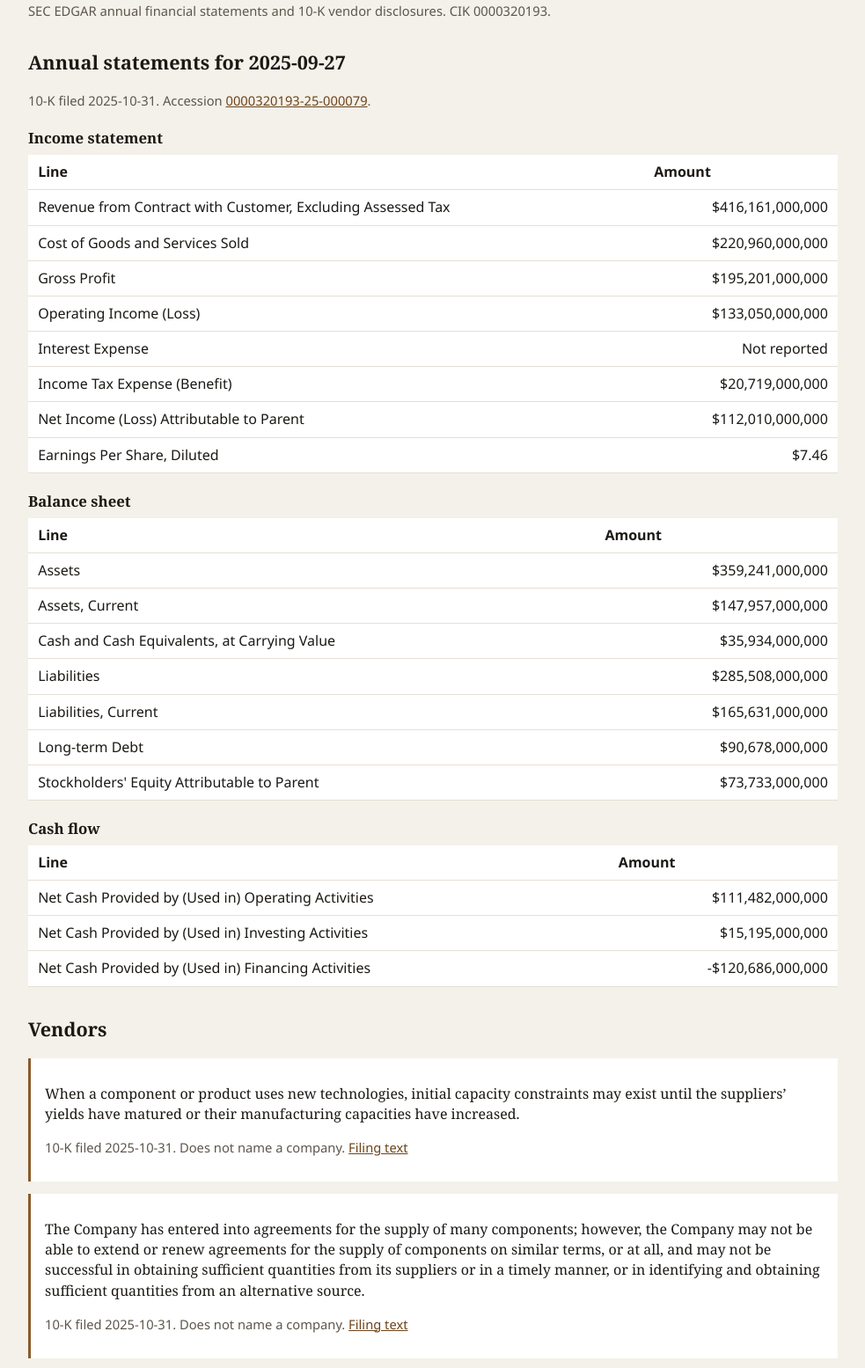
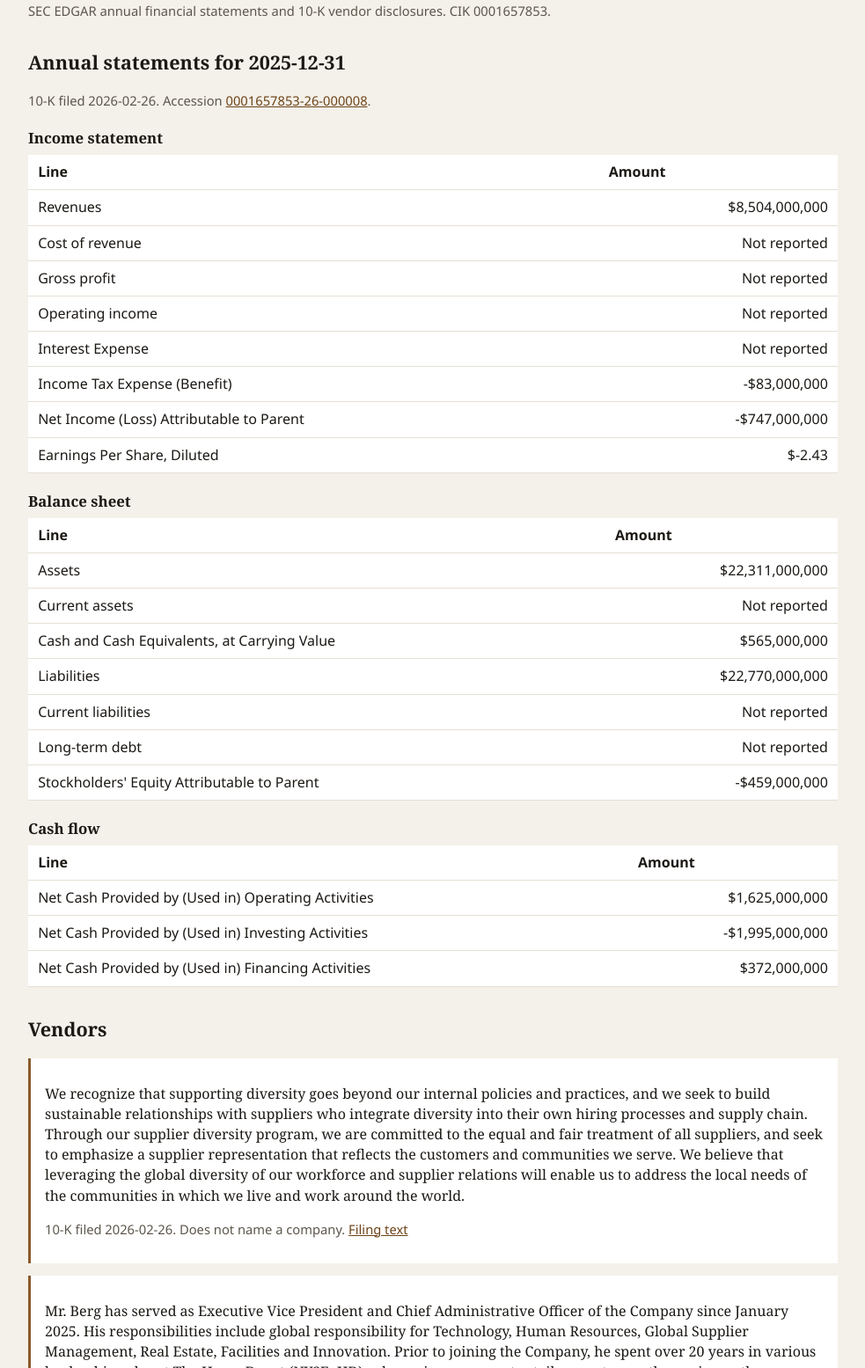
Before and after one commit to bejaranoalexia-hue/edgar-company-lookup, a plain HTML site: page site/index.html in a window 1280 px wide. Shown: the part 113-1668 px from the top of the page at 88% size, without its empty margins (148-1131 px from the left). Drawn offline with Linux system fonts and the light colour scheme.

Commit message:
Publish the Hertz EDGAR report on the GitHub Pages site.
Co-authored-by: Cursor <cursoragent@cursor.com>

```diff
--- a/site/index.html
+++ b/site/index.html
@@ -3,7 +3,7 @@
 <head>
   <meta charset="utf-8">
   <meta name="viewport" content="width=device-width, initial-scale=1">
-  <title>Apple Inc. (AAPL) EDGAR report</title>
+  <title>HERTZ GLOBAL HOLDINGS, INC (HTZ) EDGAR report</title>
   <style>
     body {
       margin: 0 auto;
@@ -38,37 +38,36 @@
 </head>
 <body>
   <header>
-    <h1>Apple Inc. (AAPL)</h1>
-    <p class="meta">SEC EDGAR annual financial statements and 10-K vendor disclosures. CIK 0000320193.</p>
+    <h1>HERTZ GLOBAL HOLDINGS, INC (HTZ)</h1>
+    <p class="meta">SEC EDGAR annual financial statements and 10-K vendor disclosures. CIK 0001657853.</p>
   </header>
-  <section><h2>Annual statements for 2025-09-27</h2><p class="meta">10-K filed 2025-10-31. Accession <a href="https://www.sec.gov/Archives/edgar/data/320193/000032019325000079/0000320193-25-000079-index.html">0000320193-25-000079</a>.</p><h3>Income statement</h3><table><thead><tr><th>Line</th><th>Amount</th></tr></thead><tbody><tr><td>Revenue from Contract with Customer, Excluding Assessed Tax</td><td class="num">$416,161,000,000</td></tr>
-<tr><td>Cost of Goods and Services Sold</td><td class="num">$220,960,000,000</td></tr>
-<tr><td>Gross Profit</td><td class="num">$195,201,000,000</td></tr>
-<tr><td>Operating Income (Loss)</td><td class="num">$133,050,000,000</td></tr>
+  <section><h2>Annual statements for 2025-12-31</h2><p class="meta">10-K filed 2026-02-26. Accession <a href="https://www.sec.gov/Archives/edgar/data/1657853/000165785326000008/0001657853-26-000008-index.html">0001657853-26-000008</a>.</p><h3>Income statement</h3><table><thead><tr><th>Line</th><th>Amount</th></tr></thead><tbody><tr><td>Revenues</td><td class="num">$8,504,000,000</td></tr>
+<tr><td>Cost of revenue</td><td class="num">Not reported</td></tr>
+<tr><td>Gross profit</td><td class="num">Not reported</td></tr>
+<tr><td>Operating income</td><td class="num">Not reported</td></tr>
 <tr><td>Interest Expense</td><td class="num">Not reported</td></tr>
-<tr><td>Income Tax Expense (Benefit)</td><td class="num">$20,719,000,000</td></tr>
-<tr><td>Net Income (Loss) Attributable to Parent</td><td class="num">$112,010,000,000</td></tr>
-<tr><td>Earnings Per Share, Diluted</td><td class="num">$7.46</td></tr></tbody></table><h3>Balance sheet</h3><table><thead><tr><th>Line</th><th>Amount</th></tr></thead><tbody><tr><td>Assets</td><td class="num">$359,241,000,000</td></tr>
-<tr><td>Assets, Current</td><td class="num">$147,957,000,000</td></tr>
-<tr><td>Cash and Cash Equivalents, at Carrying Value</td><td class="num">$35,934,000,000</td></tr>
-<tr><td>Liabilities</td><td class="num">$285,508,000,000</td></tr>
-<tr><td>Liabilities, Current</td><td class="num">$165,631,000,000</td></tr>
-<tr><td>Long-term Debt</td><td class="num">$90,678,000,000</td></tr>
-<tr><td>Stockholders&#x27; Equity Attributable to Parent</td><td class="num">$73,733,000,000</td></tr></tbody></table><h3>Cash flow</h3><table><thead><tr><th>Line</th><th>Amount</th></tr></thead><tbody><tr><td>Net Cash Provided by (Used in) Operating Activities</td><td class="num">$111,482,000,000</td></tr>
-<tr><td>Net Cash Provided by (Used in) Investing Activities</td><td class="num">$15,195,000,000</td></tr>
-<tr><td>Net Cash Provided by (Used in) Financing Activities</td><td class="num">-$120,686,000,000</td></tr></tbody></table></section>
+<tr><td>Income Tax Expense (Benefit)</td><td class="num">-$83,000,000</td></tr>
+<tr><td>Net Income (Loss) Attributable to Parent</td><td class="num">-$747,000,000</td></tr>
+<tr><td>Earnings Per Share, Diluted</td><td class="num">$-2.43</td></tr></tbody></table><h3>Balance sheet</h3><table><thead><tr><th>Line</th><th>Amount</th></tr></thead><tbody><tr><td>Assets</td><td class="num">$22,311,000,000</td></tr>
+<tr><td>Current assets</td><td class="num">Not reported</td></tr>
+<tr><td>Cash and Cash Equivalents, at Carrying Value</td><td class="num">$565,000,000</td></tr>
+<tr><td>Liabilities</td><td class="num">$22,770,000,000</td></tr>
+<tr><td>Current liabilities</td><td class="num">Not reported</td></tr>
+<tr><td>Long-term debt</td><td class="num">Not reported</td></tr>
+<tr><td>Stockholders&#x27; Equity Attributable to Parent</td><td class="num">-$459,000,000</td></tr></tbody></table><h3>Cash flow</h3><table><thead><tr><th>Line</th><th>Amount</th></tr></thead><tbody><tr><td>Net Cash Provided by (Used in) Operating Activities</td><td class="num">$1,625,000,000</td></tr>
+<tr><td>Net Cash Provided by (Used in) Investing Activities</td><td class="num">-$1,995,000,000</td></tr>
+<tr><td>Net Cash Provided by (Used in) Financing Activities</td><td class="num">$372,000,000</td></tr></tbody></table></section>
   <section><h2>Vendors</h2>
-<blockquote><p>When a component or product uses new technologies, initial capacity constraints may exist until the suppliers’ yields have matured or their manufacturing capacities have increased.</p><p class="meta">10-K filed 2025-10-31. Does not name a company. <a href="https://www.sec.gov/Archives/edgar/data/320193/000032019325000079/aapl-20250927.htm">Filing text</a></p></blockquote>
-<blockquote><p>The Company has entered into agreements for the supply of many components; however, the Company may not be able to extend or renew agreements for the supply of components on similar terms, or at all, and may not be successful in obtaining sufficient quantities from its suppliers or in a timely manner, or in identifying and obtaining sufficient quantities from an alternative source.</p><p class="meta">10-K filed 2025-10-31. Does not name a company. <a href="https://www.sec.gov/Archives/edgar/data/320193/000032019325000079/aapl-20250927.htm">Filing text</a></p></blockquote>
-<blockquote><p>In addition, component suppliers may fail, be subject to consolidation within a particular industry, or decide to concentrate on the production of common components instead of components customized to meet the Company’s requirements, further limiting the Company’s ability to obtain sufficient quantities of components on commercially reasonable terms, or at all.</p><p class="meta">10-K filed 2025-10-31. Does not name a company. <a href="https://www.sec.gov/Archives/edgar/data/320193/000032019325000079/aapl-20250927.htm">Filing text</a></p></blockquote>
-<blockquote><p>The Company has international operations with sales outside the U.S. representing a majority of the Company’s total net sales. In addition, the Company’s global supply chain is large and complex and a majority of the Company’s supplier facilities, including manufacturing and assembly sites, are located outside the U.S. As a result, the Company’s operations and performance depend significantly on global and regional economic conditions.</p><p class="meta">10-K filed 2025-10-31. Does not name a company. <a href="https://www.sec.gov/Archives/edgar/data/320193/000032019325000079/aapl-20250927.htm">Filing text</a></p></blockquote>
-<blockquote><p>Uncertainty about, or a decline in, global or regional economic conditions can also have a significant impact on the Company’s suppliers, contract manufacturers, logistics providers, distributors, cellular network carriers and other channel partners, and developers. Potential outcomes include financial instability; inability to obtain credit to finance business operations; and insolvency.</p><p class="meta">10-K filed 2025-10-31. Does not name a company. <a href="https://www.sec.gov/Archives/edgar/data/320193/000032019325000079/aapl-20250927.htm">Filing text</a></p></blockquote>
-<blockquote><p>Political events, trade and other international disputes, geopolitical tensions, conflict, terrorism, natural disasters, public health issues, industrial accidents and other business interruptions can have a material adverse effect on the Company and its customers, employees, suppliers, contract manufacturers, logistics providers, distributors, cellular network carriers and other channel partners.</p><p class="meta">10-K filed 2025-10-31. Does not name a company. <a href="https://www.sec.gov/Archives/edgar/data/320193/000032019325000079/aapl-20250927.htm">Filing text</a></p></blockquote>
-<blockquote><p>Restrictive measures can also require the Company to change suppliers, restructure business relationships and operations, refrain from offering and distributing or cease to offer and distribute affected products, services and third-party applications to its customers, and increase the prices of its products and services.</p><p class="meta">10-K filed 2025-10-31. Does not name a company. <a href="https://www.sec.gov/Archives/edgar/data/320193/000032019325000079/aapl-20250927.htm">Filing text</a></p></blockquote>
-<blockquote><p>Many of the Company’s operations, retail stores and facilities, as well as critical business operations of the Company’s suppliers and contract manufacturers, are in locations that are prone to earthquakes and other natural disasters. Global climate change is resulting in certain types of natural disasters and extreme weather occurring more frequently or with more intense effects. In addition, the Company’s and its suppliers’ operations, retail stores and facilities are subject to the risk of interruption by fire, power shortages, nuclear power plant accidents and other industrial accidents, terrorist attacks and other hostile acts, ransomware and other cybersecurity attacks, labor disputes,...</p><p class="meta">10-K filed 2025-10-31. Does not name a company. <a href="https://www.sec.gov/Archives/edgar/data/320193/000032019325000079/aapl-20250927.htm">Filing text</a></p></blockquote></section>
+<blockquote><p>We recognize that supporting diversity goes beyond our internal policies and practices, and we seek to build sustainable relationships with suppliers who integrate diversity into their own hiring processes and supply chain. Through our supplier diversity program, we are committed to the equal and fair treatment of all suppliers, and seek to emphasize a supplier representation that reflects the customers and communities we serve. We believe that leveraging the global diversity of our workforce and supplier relations will enable us to address the local needs of the communities in which we live and work around the world.</p><p class="meta">10-K filed 2026-02-26. Does not name a company. <a href="https://www.sec.gov/Archives/edgar/data/1657853/000165785326000008/htz-20251231.htm">Filing text</a></p></blockquote>
+<blockquote><p>Mr. Berg has served as Executive Vice President and Chief Administrative Officer of the Company since January 2025. His responsibilities include global responsibility for Technology, Human Resources, Global Supplier Management, Real Estate, Facilities and Innovation. Prior to joining the Company, he spent over 20 years in various leadership roles at The Home Depot (NYSE: HD), a home improvement retailer, most recently serving as the company&#x27;s President, Western Division from 2021 to 2024; Vice President, Pro Strategy and Enterprise-Wide Transformations from 2019 to 2021; Regional Vice President from 2016 to 2019; Vice President, Store Operations from 2012 to 2013; and other successive roles...</p><p class="meta">10-K filed 2026-02-26. Does not name a company. <a href="https://www.sec.gov/Archives/edgar/data/1657853/000165785326000008/htz-20251231.htm">Filing text</a></p></blockquote>
+<blockquote><p>In the ordinary course of business, we execute contracts involving indemnification obligations customary in the relevant industry and indemnifications specific to a transaction such as the sale of a business. These indemnification obligations might include claims relating to the following: environmental matters; intellectual property rights; governmental regulations and employment-related matters; customer, supplier and other commercial contractual relationships and financial matters. Performance under these indemnification obligations would generally be triggered by a breach of terms of the contract or by a third-party claim. We regularly evaluate the probability of having to incur costs as...</p><p class="meta">10-K filed 2026-02-26. Does not name a company. <a href="https://www.sec.gov/Archives/edgar/data/1657853/000165785326000008/htz-20251231.htm">Filing text</a></p></blockquote>
+<blockquote><p>Plaintiff alleges that Cleo, a file-transfer vendor for the Company, experienced a data breach event that may have impacted the personal information of certain individuals during the secure file transfer process from the Company’s systems to third-party systems and that Company data may have been acquired by an unauthorized third party that exploited zero-day vulnerabilities within Cleo’s platform in October and December of 2024.</p><p class="meta">10-K filed 2026-02-26. Does not name a company. <a href="https://www.sec.gov/Archives/edgar/data/1657853/000165785326000008/htz-20251231.htm">Filing text</a></p></blockquote>
+<blockquote><p>These indemnification obligations might include claims relating to the following: environmental matters; intellectual property rights; governmental regulations and employment-related matters; customer, supplier and other commercial contractual relationships and financial matters.</p><p class="meta">10-K filed 2026-02-26. Does not name a company. <a href="https://www.sec.gov/Archives/edgar/data/1657853/000165785326000008/htz-20251231.htm">Filing text</a></p></blockquote>
+<blockquote><p>In order to conduct those businesses, the Company also procures goods and services from thousands of vendors.</p><p class="meta">10-K filed 2026-02-26. Does not name a company. <a href="https://www.sec.gov/Archives/edgar/data/1657853/000165785326000008/htz-20251231.htm">Filing text</a></p></blockquote>
+<blockquote><p>Some of those customers and vendors may be affiliated with members of the Company&#x27;s Board.</p><p class="meta">10-K filed 2026-02-26. Does not name a company. <a href="https://www.sec.gov/Archives/edgar/data/1657853/000165785326000008/htz-20251231.htm">Filing text</a></p></blockquote></section>
   <footer>
-    <p>Financials source: <a href="https://data.sec.gov/api/xbrl/companyfacts/CIK0000320193.json">https://data.sec.gov/api/xbrl/companyfacts/CIK0000320193.json</a></p>
-    <p>Vendor search: <a href="https://efts.sec.gov/LATEST/search-index?q=supplier+OR+suppliers+OR+vendor+OR+vendors+OR+%22supply+agreement%22&amp;forms=10-K&amp;ciks=0000320193&amp;dateRange=custom&amp;startdt=2024-11-02&amp;enddt=2026-11-02">https://efts.sec.gov/LATEST/search-index?q=supplier+OR+suppliers+OR+vendor+OR+vendors+OR+%22supply+agreement%22&amp;forms=10-K&amp;ciks=0000320193&amp;dateRange=custom&amp;startdt=2024-11-02&amp;enddt=2026-11-02</a></p>
+    <p>Financials source: <a href="https://data.sec.gov/api/xbrl/companyfacts/CIK0001657853.json">https://data.sec.gov/api/xbrl/companyfacts/CIK0001657853.json</a></p>
+    <p>Vendor search: <a href="https://efts.sec.gov/LATEST/search-index?q=supplier+OR+suppliers+OR+vendor+OR+vendors+OR+%22supply+agreement%22&amp;forms=10-K&amp;ciks=0001657853&amp;dateRange=custom&amp;startdt=2024-11-02&amp;enddt=2026-11-02">https://efts.sec.gov/LATEST/search-index?q=supplier+OR+suppliers+OR+vendor+OR+vendors+OR+%22supply+agreement%22&amp;forms=10-K&amp;ciks=0001657853&amp;dateRange=custom&amp;startdt=2024-11-02&amp;enddt=2026-11-02</a></p>
   </footer>
 </body>
 </html>
```
Also changed, not shown: 1 other file.
